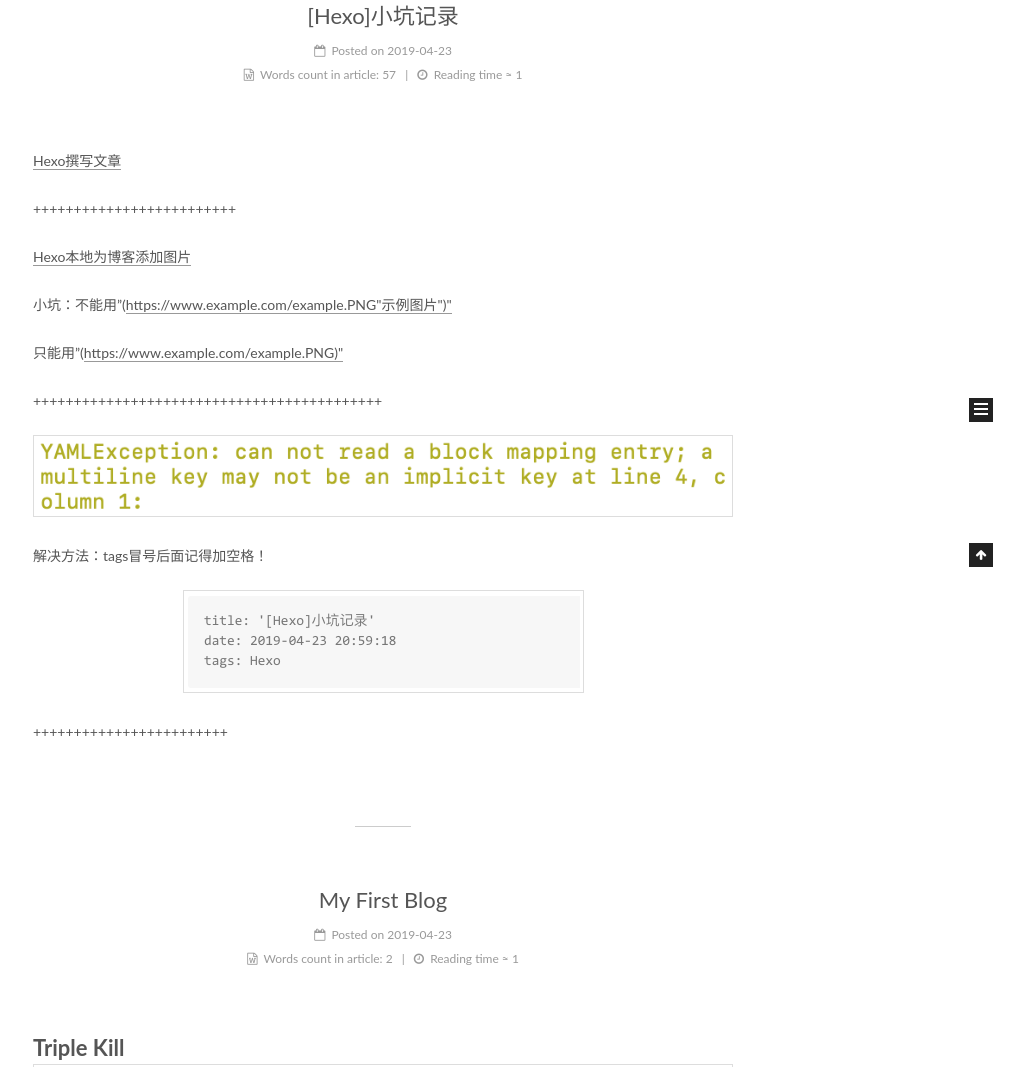
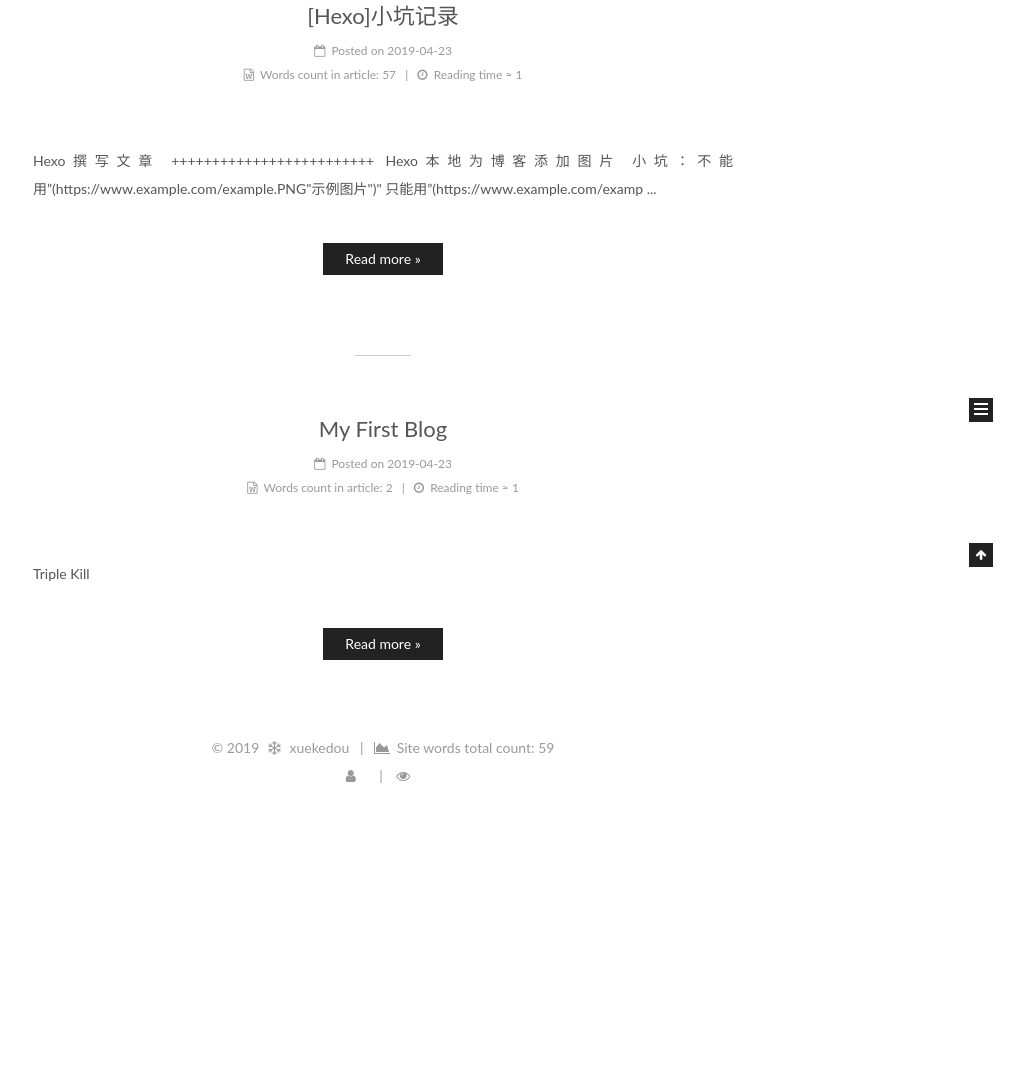
Before and after one commit to xuekedou/xuekedou.github.io, a plain HTML site: page index.html in a window 1280 px wide. Shown: the part 333-1400 px from the top of the page, without its empty margins (257-1280 px from the left). After the commit the page ends 1143 px from the top, so only its background shows below. Drawn offline with Linux system fonts and the light colour scheme; some packages are replaced by stand-ins of ours; a script that the page names is missing.

Commit message:
Site updated: 2019-04-23 22:02:04

```diff
--- a/css/main.css
+++ b/css/main.css
@@ -1822,7 +1822,7 @@ pre .javascript .function {
   width: 4px;
   height: 4px;
   border-radius: 50%;
-  background: #16ff94;
+  background: #ff16fe;
 }
 .links-of-blogroll {
   font-size: 13px;
--- a/index.html
+++ b/index.html
@@ -351,18 +351,19 @@
 
 
 
-            <p><a href="https://blog.csdn.net/wsmrzx/article/details/81478945" target="_blank" rel="noopener">Hexo撰写文章</a></p>
-<p>+++++++++++++++++++++++++</p>
-<p><a href="https://www.jianshu.com/p/8d28027fec76" target="_blank" rel="noopener">Hexo本地为博客添加图片</a></p>
-<p>小坑：不能用”(<a href="https://www.example.com/example.PNG&quot;示例图片&quot;)&quot;" target="_blank" rel="noopener">https://www.example.com/example.PNG&quot;示例图片&quot;)&quot;</a></p>
-<p>只能用”(<a href="https://www.example.com/example.PNG)&quot;" target="_blank" rel="noopener">https://www.example.com/example.PNG)&quot;</a></p>
-<p>+++++++++++++++++++++++++++++++++++++++++++</p>
-<p><img src="/2019/04/23/Hexo-小坑记录/报错信息.png" alt="报错信息"></p>
-<p>解决方法：tags冒号后面记得加空格！</p>
-<p><img src="/2019/04/23/Hexo-小坑记录/加空格.png" alt="报错信息"></p>
-<p>++++++++++++++++++++++++</p>
-
-
+          Hexo撰写文章
++++++++++++++++++++++++++
+Hexo本地为博客添加图片
+小坑：不能用”(https://www.example.com/example.PNG&quot;示例图片&quot;)&quot;
+只能用”(https://www.example.com/examp
+          ...
+          <!--noindex-->
+          <div class="post-button text-center">
+            <a class="btn" href="/2019/04/23/Hexo-小坑记录/#more" rel="contents">
+              Read more &raquo;
+            </a>
+          </div>
+          <!--/noindex-->
 
 
     </div>
@@ -511,9 +512,16 @@
 
 
 
-            <h1 id="Triple-Kill"><a href="#Triple-Kill" class="headerlink" title="Triple Kill"></a>Triple Kill</h1><p><img src="/2019/04/23/My-First-Blog/WWDC19.jpg" alt="WWDC19"></p>
+          Triple Kill
 
 
+          <!--noindex-->
+          <div class="post-button text-center">
+            <a class="btn" href="/2019/04/23/My-First-Blog/#more" rel="contents">
+              Read more &raquo;
+            </a>
+          </div>
+          <!--/noindex-->
 
 
     </div>
```
